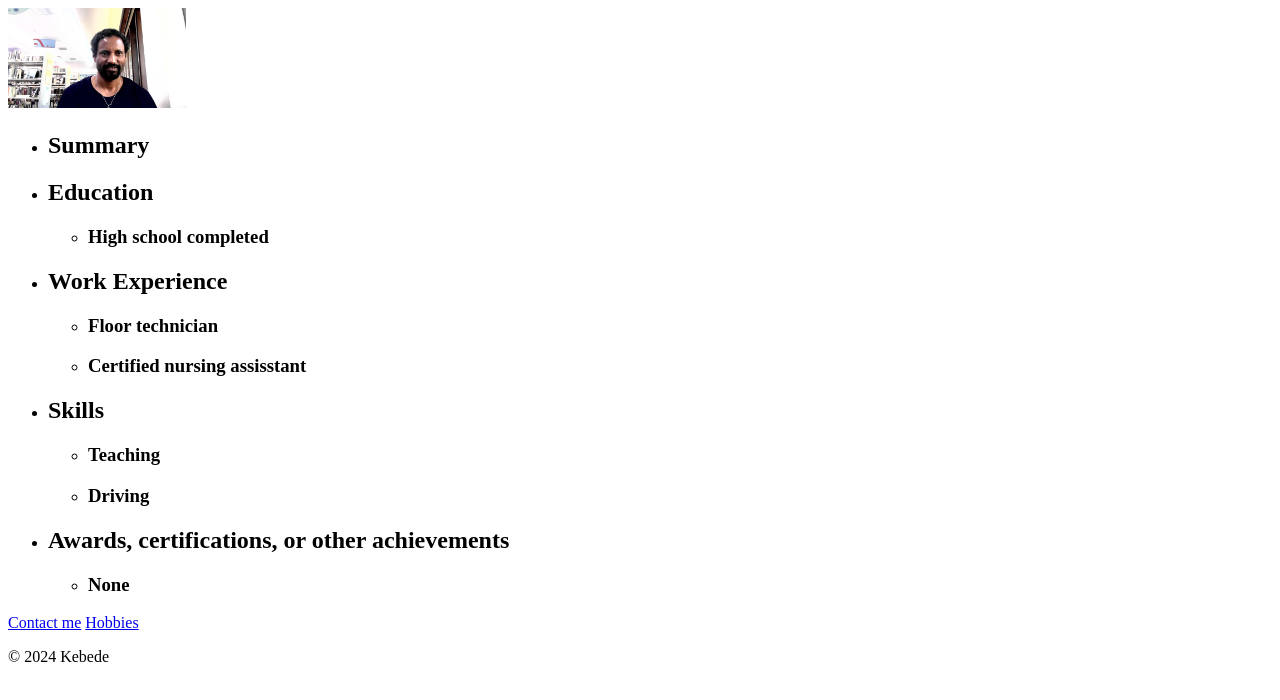
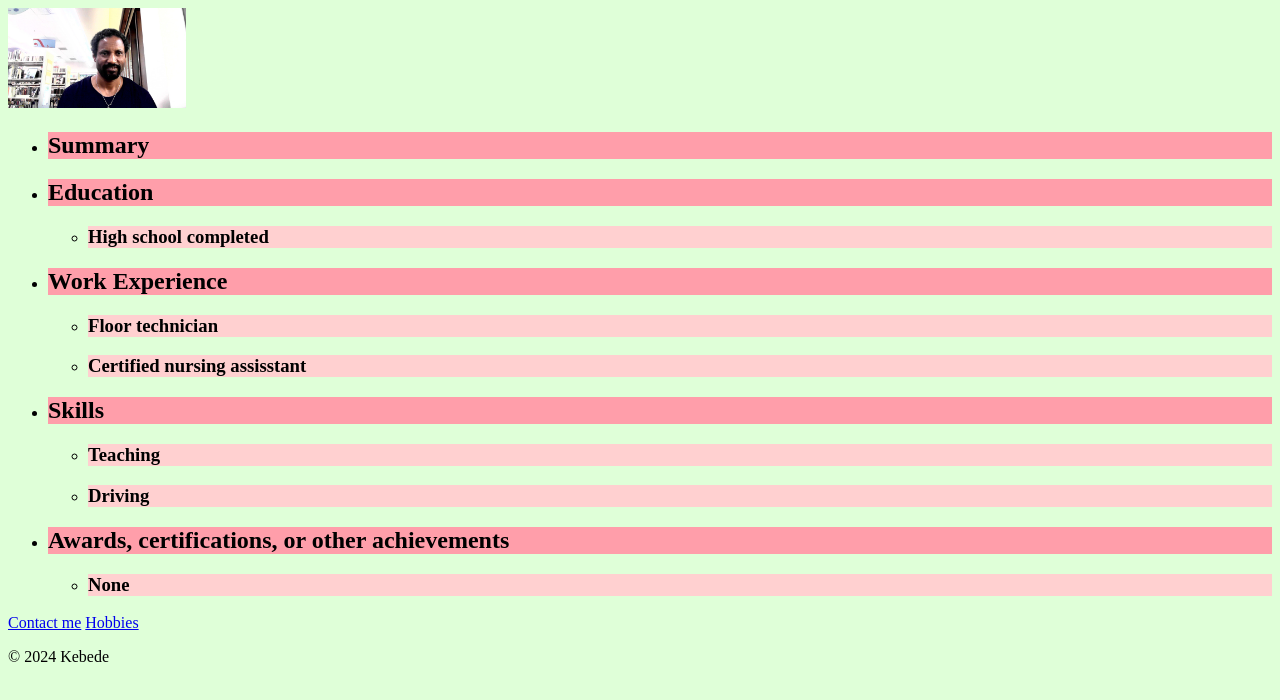
Before and after one commit to kebede01/resume-html-portfolio, a plain HTML site: page index.html in a window 1280 px wide. Drawn offline with Linux system fonts and the light colour scheme.

Commit message:
Add files via upload

```diff
--- a/index.html
+++ b/index.html
@@ -4,6 +4,19 @@
     <meta charset="UTF-8">
     <meta name="viewport" content="width=device-width, initial-scale=1.0">
     <title>My Resume</title>
+    <style>
+    body{
+        background-color:#DFFFD8
+    }
+    h2{
+        color:black ;
+        background-color: #FF9EAA
+    }
+    h3{
+        color: black;
+        background-color: #FFD0D0;
+    }
+</style>
 </head>
 <body>
     <img src="./me.jpg" height=100>
```
